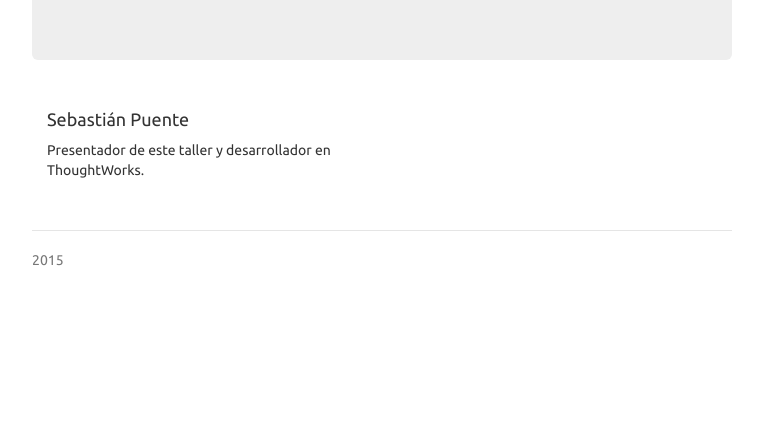
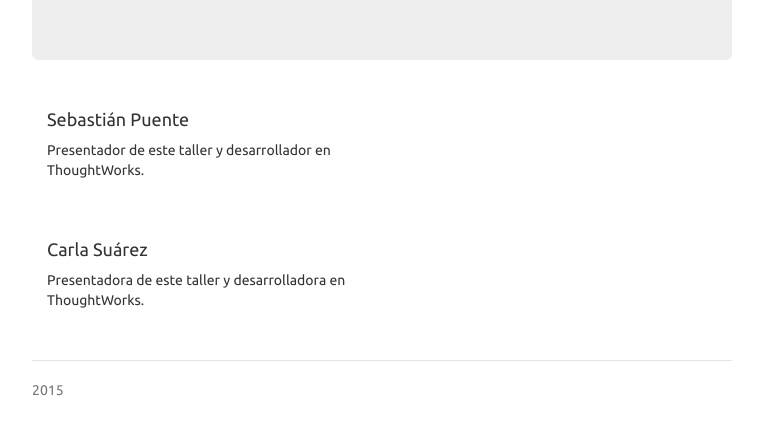
Before and after one commit to cristianfabara/capacitacion-tecnica-taller-git, a plain HTML site: page index.html in a window 1280 px wide. Shown: the part 388-818 px from the top of the page, without its empty margins (258-1021 px from the left). Drawn offline with Linux system fonts and the light colour scheme; a script that the page names is missing.

Commit message:
Agregar nombre y descripcion de Carla

```diff
--- a/index.html
+++ b/index.html
@@ -51,6 +51,15 @@
       </div>
     </div>
 
+    <div class="row marketing">
+      <div class="col-lg-6">
+        <h4>Carla Suárez</h4>
+        <p>
+          Presentadora de este taller y desarrolladora en ThoughtWorks.
+        </p>
+      </div>
+    </div>
+
     <footer class="footer">
       <p>2015</p>
     </footer>
```
